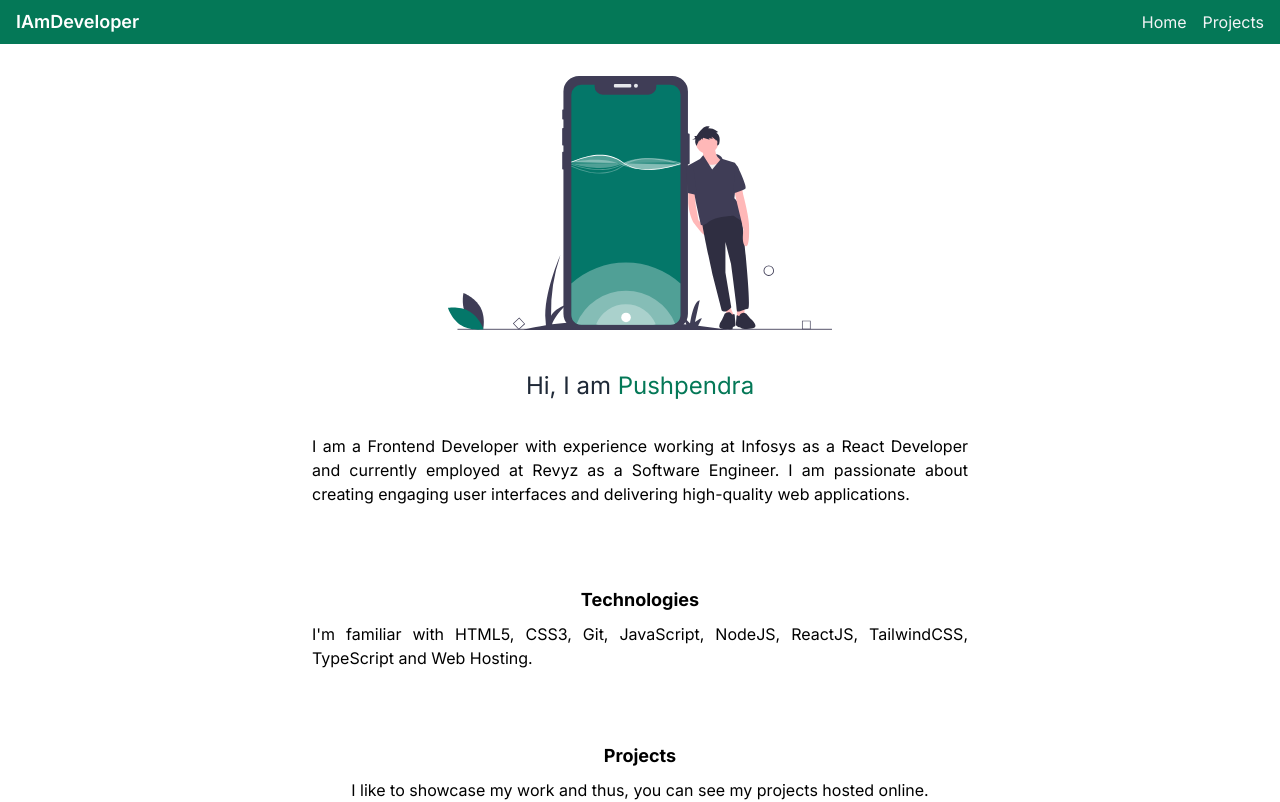
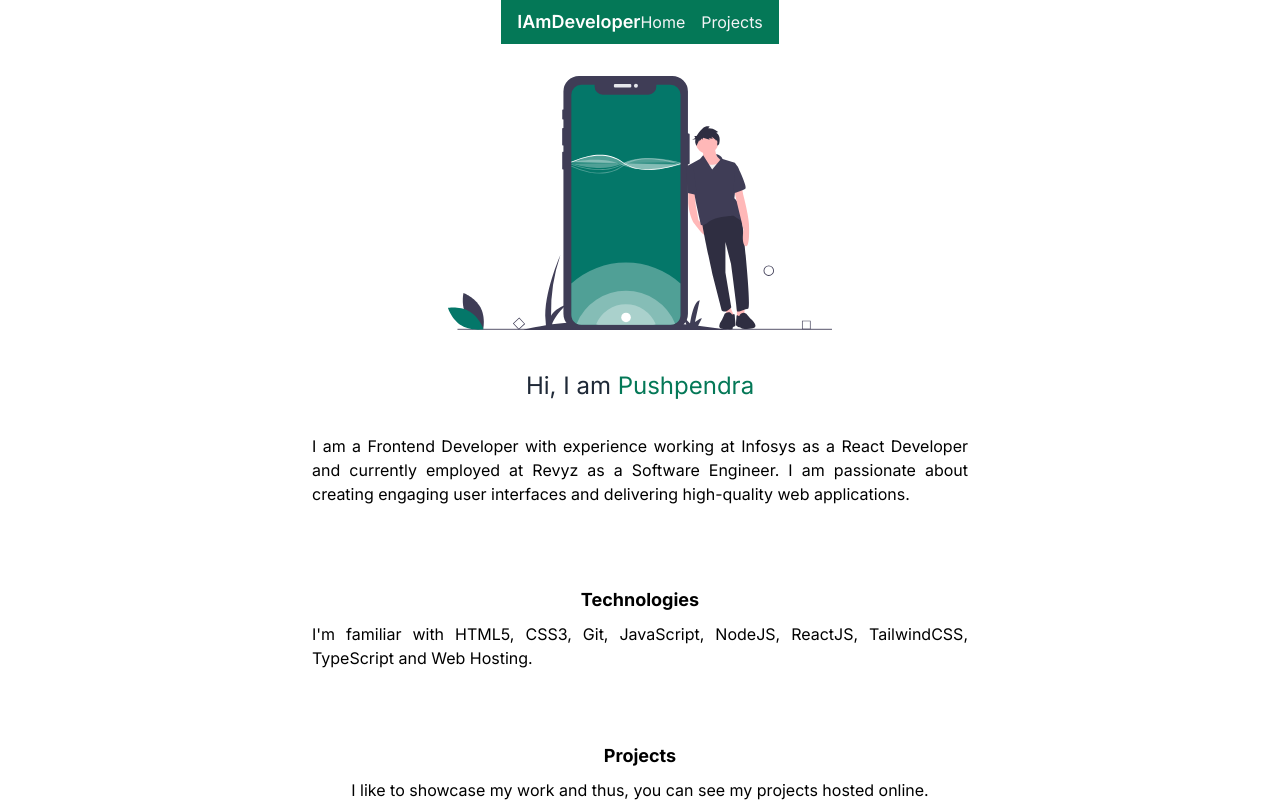
Before and after one commit to Pushpendra-Sharma/next-portfolio, a Next.js app: page / in a window 1280 px wide. Shown: the top 802 px of the page. Built offline with nearby package versions, Linux system fonts and the light colour scheme.

Commit message:
style: update min height of root layout

```diff
--- a/app/layout.tsx
+++ b/app/layout.tsx
@@ -24,7 +24,9 @@ export default function RootLayout({
 }) {
   return (
     <html lang='en'>
-      <body className={inter.className}>
+      <body
+        className={`${inter.className} flex flex-col justify-between min-h-screen w-full items-stretch`}
+      >
         <Navbar />
         {children}
         <Footer />
--- a/components/Footer.tsx
+++ b/components/Footer.tsx
@@ -5,13 +5,14 @@ import { socialLinks } from '@/constants/social';
 export default function Footer() {
   return (
     <footer className='bg-emerald-700 text-white py-6' data-testid='footer'>
-      <ul className='flex justify-center space-x-6'>
+      <ul className='flex justify-center space-x-6' data-testid='footer-links'>
         {socialLinks.map(socialLink => (
           <li className='' key={socialLink.label}>
             <Link
               href={socialLink.url}
               className='text-white'
               key={socialLink.label}
+              data-testid={`${socialLink.label}-link`}
             >
               <Image
                 data-testid={`${socialLink.label}-image`}
```
